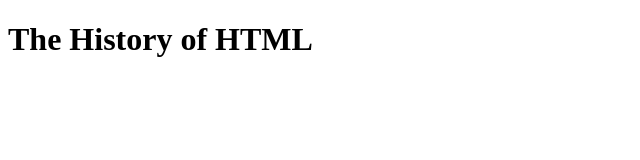
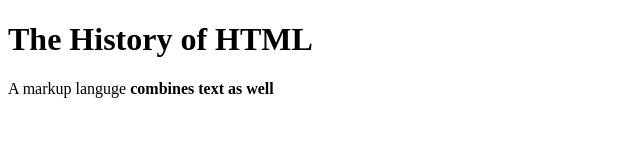
Before and after one commit to Honganh0212/wpr02, a plain HTML site: page Tut1/Exercise1/index.html in a window 1280 px wide. Shown: the whole page, without its empty margins (0-640 px from the left). Drawn offline with Linux system fonts and the light colour scheme.

Commit message:
Add content of exercise 1 Signed-off-by: Honganh0212 <honganh2k1@gmail.com>

```diff
--- a/Tut1/Exercise1/index.html
+++ b/Tut1/Exercise1/index.html
@@ -8,5 +8,7 @@
 </head>
 <body>
 <h1>The History of HTML</h1>
+
+A markup languge <b>combines text as well</b>
 </body>
 </html>
```
